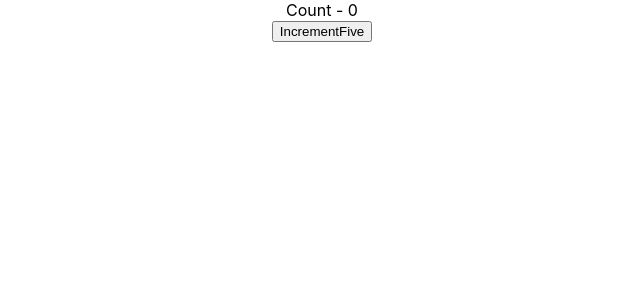
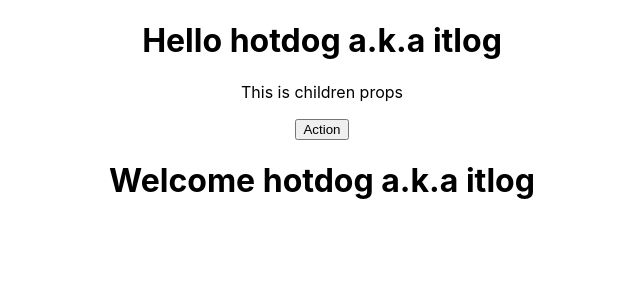
Before and after one commit to Daemusin12/ReactJS, a React (Create React App) app in the folder hello-world/: page / in a window 1280 px wide. Shown: the top 300 px of the page, without its empty margins (318-958 px from the left). Built offline with nearby package versions, Linux system fonts and the light colour scheme.

Commit message:
Destructuring props and state

```diff
--- a/hello-world/src/App.js
+++ b/hello-world/src/App.js
@@ -1,8 +1,8 @@
 import React, { Component } from 'react';
 import './App.css';
-import Counter from './components/Counter';
-// import Greet from './components/Greet'
-// import Welcome from './components/Welcome';
+// import Counter from './components/Counter';
+import Greet from './components/Greet'
+import Welcome from './components/Welcome';
 // import Hello from './components/Hello';
 // import Message from './components/Message';
 
@@ -12,14 +12,14 @@ class App extends Component {
   render() {
     return (
       <div className='App'>
-        {/* <Greet name='hotdog' heroName="itlog">
+        <Greet name='hotdog' heroName="itlog">
           <p>This is children props</p>
           <button>Action</button>
         </Greet>
         <Welcome name='hotdog' heroName="itlog"></Welcome>
-        <Hello></Hello> */}
-        {/* <Message/> */}
-        <Counter />
+        {/* <Hello></Hello>
+        <Message/>
+        <Counter /> */}
       </div>
     );
   }
--- a/hello-world/src/components/Greet.js
+++ b/hello-world/src/components/Greet.js
@@ -6,8 +6,9 @@ import React from 'react'
 
 const Greet = props => {
     console.log(props)
+    const {name, heroName} = props
     return (<div>
-                <h1>Hello {props.name} a.k.a {props.heroName}</h1>
+                <h1>Hello {name} a.k.a {heroName}</h1>
                 {props.children}
             </div>
     )
--- a/hello-world/src/components/Welcome.js
+++ b/hello-world/src/components/Welcome.js
@@ -2,7 +2,8 @@ import React, { Component } from 'react'
 
 class Welcome extends Component {
     render() {
-        return <h1>Welcome {this.props.name} a.k.a {this.props.heroName}</h1>
+        const {name, heroName} = this.props
+        return <h1>Welcome {name} a.k.a {heroName}</h1>
     }
 }
 
```
